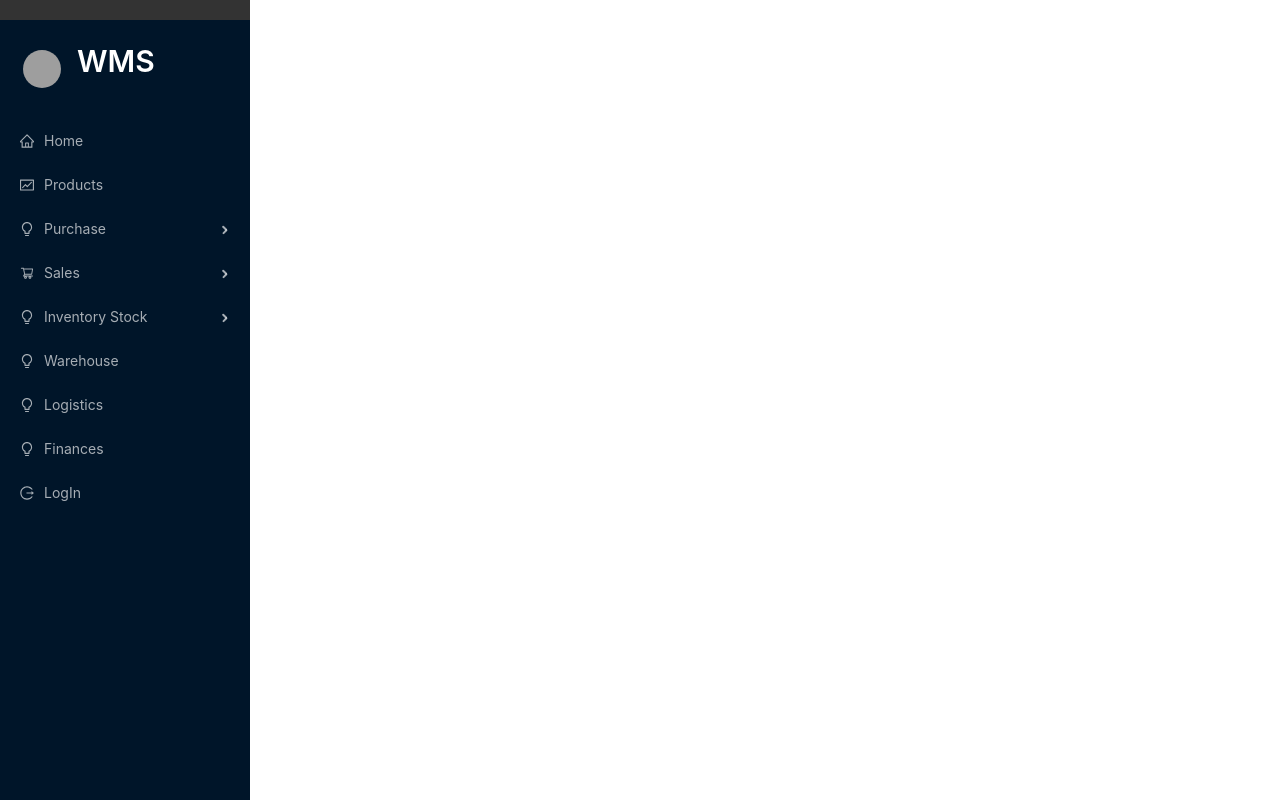
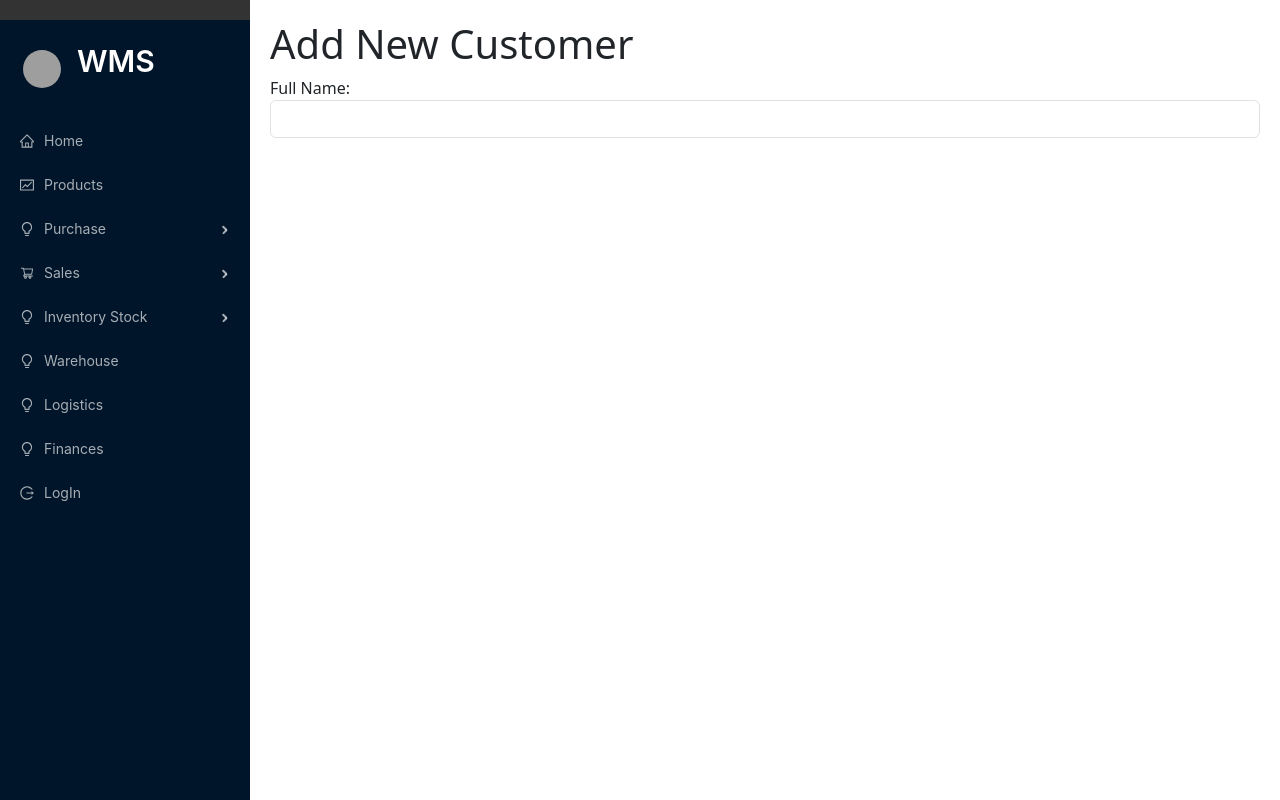
Before and after one commit to ramnadh80lipon/wms_frontend, a React (Create React App) app: page /addnewcustomer in a window 1280 px wide. Built offline with nearby package versions, Linux system fonts and the light colour scheme; grey boxes are pictures that could not be loaded.

Commit message:
Sales and Add customer files created

```diff
--- a/src/App.js
+++ b/src/App.js
@@ -11,8 +11,8 @@ import './App.css';
 import Catalog from './components/PRODUCTS/Catalog';
 import Listproduct from './components/PRODUCT_CRUD/Listproduct';
 import AddVendor from './components/purchases/AddVendor';
-
-
+import AddSales from './components/sales/AddSales';
+import AddNewCustomer from './components/customer/AddNewCustomer';
 function App() {
   return (
 
@@ -32,6 +32,8 @@ function App() {
       <Route path="/registration" element={<Registration />} />
       <Route path="/user" element={<ListUser />} />
       <Route path="/login" element={<Login />} />
+      <Route path="/addnewcustomer" element={<AddNewCustomer/>} />
+      <Route path="/addsales" element={<AddSales/>} />
     </Routes>
   </div>
 </div>
--- a/src/components/Navbar.jsx
+++ b/src/components/Navbar.jsx
@@ -93,14 +93,14 @@ const Navbar = ({ isLoggedIn, onLogout }) => {
           </SubMenu>
 
 
-          <SubMenu key="sales" icon={<ShoppingCartOutlined />} title="Sales">
-            <Menu.Item key="sales"  icon={<UserAddOutlined />}>
-              <Link to="/news" style={{ textDecoration: "none" }}>
+          <SubMenu key="sales"  title="Sales" icon={<ShoppingCartOutlined/>}>
+            <Menu.Item key="addnewcustomer"  icon={<UserAddOutlined />}>
+              <Link to="/addnewcustomer" style={{ textDecoration: "none" }}>
                 Customer
               </Link>
             </Menu.Item>
             <Menu.Item key="sales"  icon={<LineChartOutlined />}>
-              <Link to="/news" style={{ textDecoration: "none" }}>
+              <Link to="/addsales" style={{ textDecoration: "none" }}>
                 Sales
               </Link>
             </Menu.Item>
--- /dev/null
+++ b/src/components/customer/AddNewCustomer.jsx
@@ -0,0 +1,16 @@
+import React from "react";
+
+function AddNewCustomer() {
+  return (
+    <div>
+      <h1>Add New Customer</h1>
+      <div className="form-group">
+        <label>Full Name:</label>
+
+        <input type="text" className="form-control " />
+      </div>
+    </div>
+  );
+}
+
+export default AddNewCustomer;
--- /dev/null
+++ b/src/components/sales/AddSales.jsx
@@ -0,0 +1,12 @@
+import React from 'react'
+
+function AddSales() {
+  return (
+    <div>
+        <h1>Add Sales</h1>
+
+    </div>
+  )
+}
+
+export default AddSales
```
